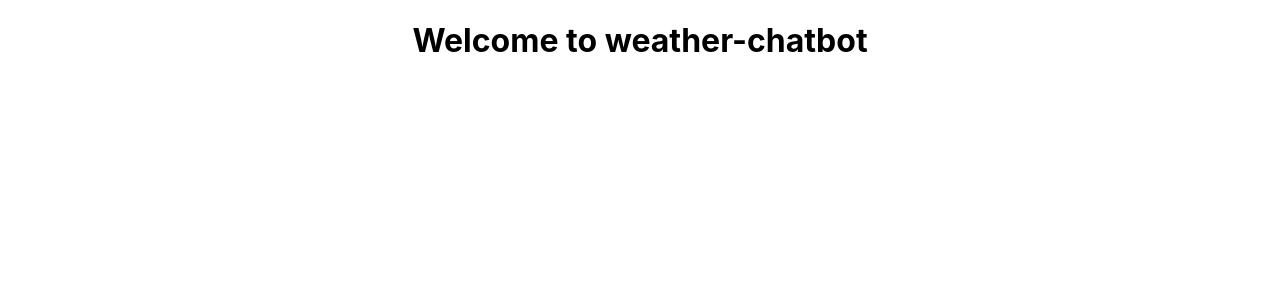
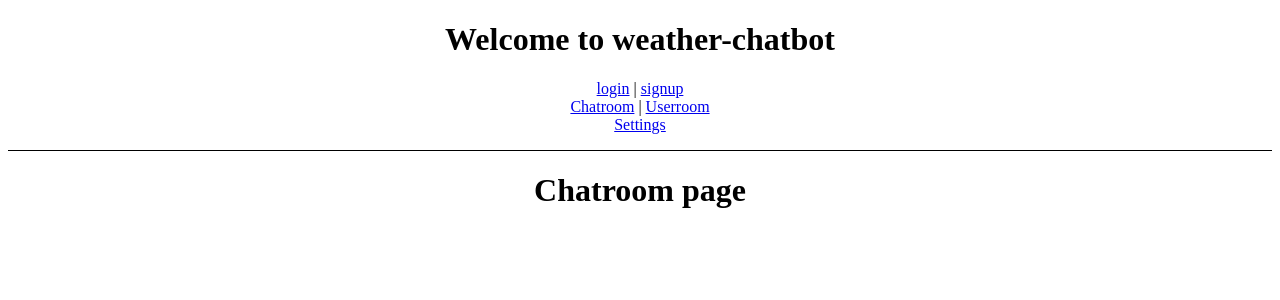
Before and after one commit to eric8979/sandbox-project, a React (Create React App) app in the folder client/: page /chatroom in a window 1280 px wide. Shown: the top 300 px of the page. Built offline with nearby package versions, Linux system fonts and the light colour scheme.

Commit message:
Add routes using react-router package

```diff
--- a/client/package.json
+++ b/client/package.json
@@ -8,6 +8,7 @@
     "@testing-library/user-event": "^13.5.0",
     "react": "^18.1.0",
     "react-dom": "^18.1.0",
+    "react-router-dom": "^6.3.0",
     "react-scripts": "5.0.1",
     "web-vitals": "^2.1.4"
   },
--- a/client/src/App.css
+++ b/client/src/App.css
@@ -1,38 +1,3 @@
 .App {
   text-align: center;
 }
-
-.App-logo {
-  height: 40vmin;
-  pointer-events: none;
-}
-
-@media (prefers-reduced-motion: no-preference) {
-  .App-logo {
-    animation: App-logo-spin infinite 20s linear;
-  }
-}
-
-.App-header {
-  background-color: #282c34;
-  min-height: 100vh;
-  display: flex;
-  flex-direction: column;
-  align-items: center;
-  justify-content: center;
-  font-size: calc(10px + 2vmin);
-  color: white;
-}
-
-.App-link {
-  color: #61dafb;
-}
-
-@keyframes App-logo-spin {
-  from {
-    transform: rotate(0deg);
-  }
-  to {
-    transform: rotate(360deg);
-  }
-}
--- a/client/src/App.js
+++ b/client/src/App.js
@@ -1,9 +1,24 @@
+import { Link, Outlet } from "react-router-dom";
 import "./App.css";
 
 function App() {
   return (
     <div className="App">
       <h1>Welcome to weather-chatbot</h1>
+      <nav
+        style={{
+          borderBottom: "solid 1px",
+          paddingBottom: "1rem",
+        }}
+      >
+        <Link to="/login">login</Link> | <Link to="/signup">signup</Link>
+        <br />
+        <Link to="/chatroom">Chatroom</Link> |{" "}
+        <Link to="/userroom">Userroom</Link>
+        <br />
+        <Link to="/settings">Settings</Link>
+      </nav>
+      <Outlet />
     </div>
   );
 }
--- a/client/src/index.css
+++ /dev/null
@@ -1,13 +0,0 @@
-body {
-  margin: 0;
-  font-family: -apple-system, BlinkMacSystemFont, 'Segoe UI', 'Roboto', 'Oxygen',
-    'Ubuntu', 'Cantarell', 'Fira Sans', 'Droid Sans', 'Helvetica Neue',
-    sans-serif;
-  -webkit-font-smoothing: antialiased;
-  -moz-osx-font-smoothing: grayscale;
-}
-
-code {
-  font-family: source-code-pro, Menlo, Monaco, Consolas, 'Courier New',
-    monospace;
-}
--- a/client/src/index.js
+++ b/client/src/index.js
@@ -1,14 +1,29 @@
-import React from 'react';
-import ReactDOM from 'react-dom/client';
-import './index.css';
-import App from './App';
-import reportWebVitals from './reportWebVitals';
+import React from "react";
+import ReactDOM from "react-dom/client";
+import { BrowserRouter, Routes, Route } from "react-router-dom";
+import reportWebVitals from "./reportWebVitals";
+import App from "./App";
+// routes
+import Signup from "./routes/signup";
+import Login from "./routes/login";
+import Chatroom from "./routes/chatroom";
+import Userroom from "./routes/userroom";
+import Settings from "./routes/settings";
 
-const root = ReactDOM.createRoot(document.getElementById('root'));
+const root = ReactDOM.createRoot(document.getElementById("root"));
+
 root.render(
-  <React.StrictMode>
-    <App />
-  </React.StrictMode>
+  <BrowserRouter>
+    <Routes>
+      <Route path="/" element={<App />}>
+        <Route path="/chatroom" element={<Chatroom />} />
+        <Route path="/userroom" element={<Userroom />} />
+        <Route path="/settings" element={<Settings />} />
+      </Route>
+      <Route path="/login" element={<Login />} />
+      <Route path="/signup" element={<Signup />} />
+    </Routes>
+  </BrowserRouter>
 );
 
 // If you want to start measuring performance in your app, pass a function
--- /dev/null
+++ b/client/src/routes/chatroom.jsx
@@ -0,0 +1,9 @@
+function Chatroom() {
+  return (
+    <div>
+      <h1>Chatroom page</h1>
+    </div>
+  );
+}
+
+export default Chatroom;
--- /dev/null
+++ b/client/src/routes/login.jsx
@@ -0,0 +1,9 @@
+function Login() {
+  return (
+    <div>
+      <h1>Login page</h1>
+    </div>
+  );
+}
+
+export default Login;
--- /dev/null
+++ b/client/src/routes/settings.jsx
@@ -0,0 +1,9 @@
+function Settings() {
+  return (
+    <div>
+      <h1>Settings page</h1>
+    </div>
+  );
+}
+
+export default Settings;
--- /dev/null
+++ b/client/src/routes/signup.jsx
@@ -0,0 +1,9 @@
+function Signup() {
+  return (
+    <div>
+      <h1>Signup page</h1>
+    </div>
+  );
+}
+
+export default Signup;
--- /dev/null
+++ b/client/src/routes/userroom.jsx
@@ -0,0 +1,9 @@
+function Userroom() {
+  return (
+    <div>
+      <h1>Userroom page</h1>
+    </div>
+  );
+}
+
+export default Userroom;
```
Also changed, not shown: 1 other file (tests, documents, lock files or other folders).
